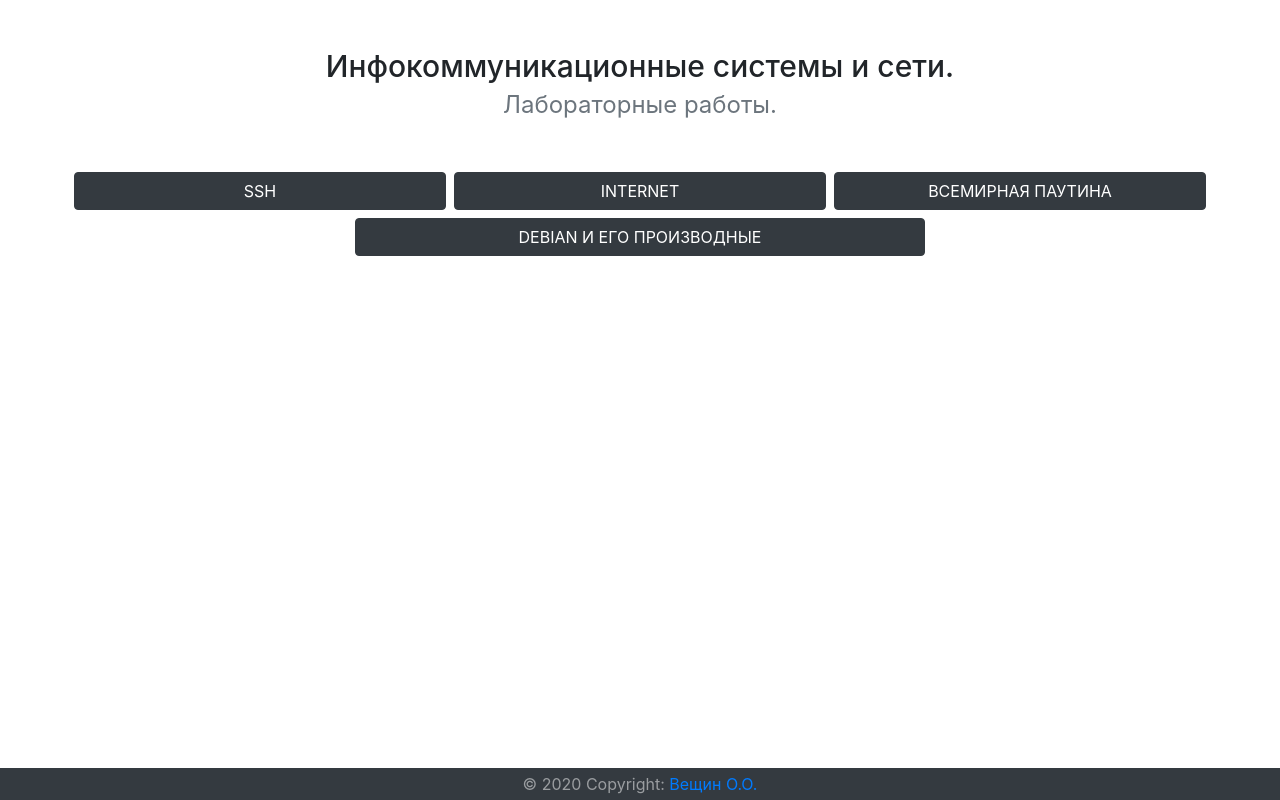
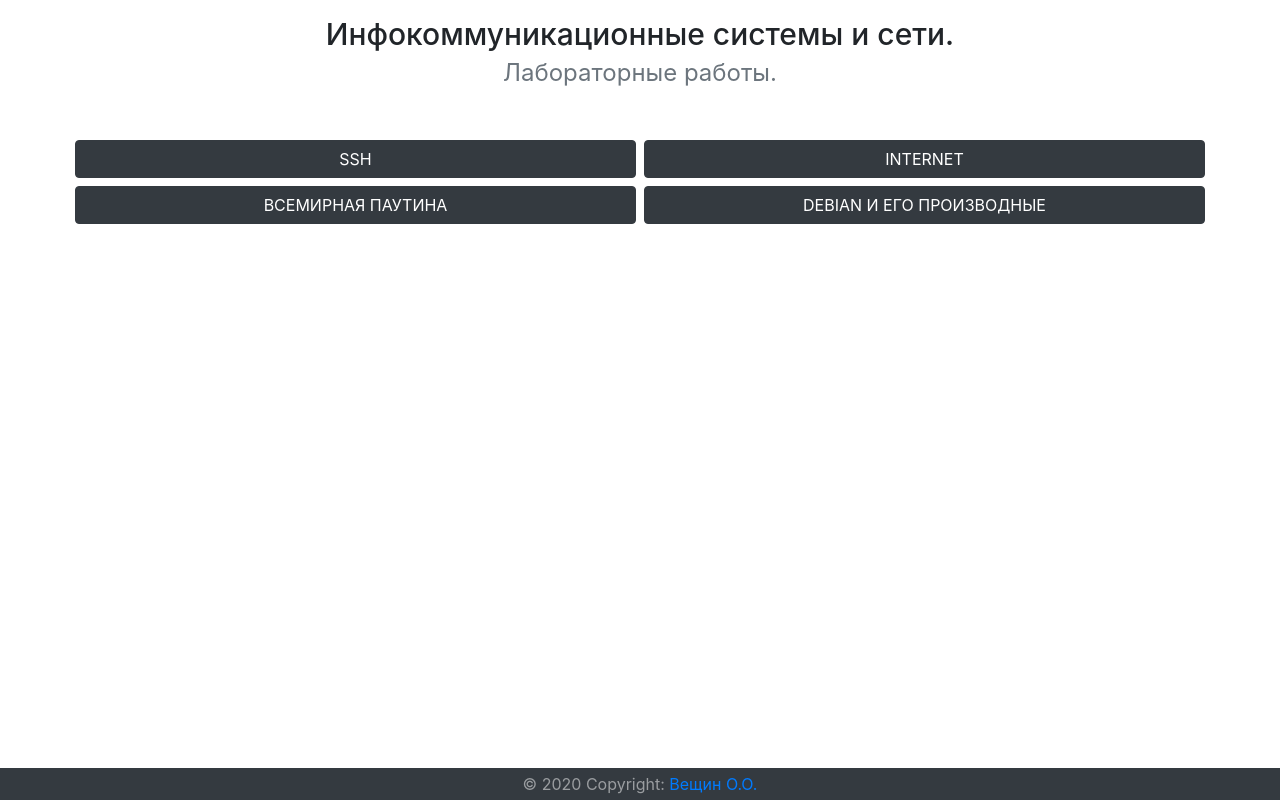
Before and after one commit to madolu2/shmakov_otchet, a plain HTML site: page index.html in a window 1280 px wide. Drawn offline with nearby package versions, Linux system fonts and the light colour scheme.

Commit message:
починил кнопки опять!

```diff
--- a/index.html
+++ b/index.html
@@ -11,20 +11,18 @@
     <script src="https://stackpath.bootstrapcdn.com/bootstrap/4.4.1/js/bootstrap.min.js" integrity="sha384-wfSDF2E50Y2D1uUdj0O3uMBJnjuUD4Ih7YwaYd1iqfktj0Uod8GCExl3Og8ifwB6" crossorigin="anonymous"></script>
 </head>
 <body>
-    <div class="container pt-5">
+    <div class="container p-3">
         <h1 class="text-center mb-4 pb-4">Инфокоммуникационные системы и сети.
             <br>
             <small class="text-muted">Лабораторные работы.</small>
         </h1>
-        <div class="row">
+        <div class="row col-xs-3">
             <a href="ssh.html" class="col m-1 text-uppercase btn btn-dark">SSH</a>
             <a href="#" class="col m-1 text-uppercase btn btn-dark">INTERNET</a>
+        </div>
+        <div class="row col-xs-3">
             <a href="#" class="col m-1 text-uppercase btn btn-dark">Всемирная паутина</a>
-        </div>
-        <div class="row">
-            <div class="col"></div>
-            <a href="#" class="col-6 m-1 text-uppercase btn btn-dark">Debian и его производные</a>
-            <div class="col"></div>
+            <a href="#" class="col m-1 text-uppercase btn btn-dark">Debian и его производные</a>
         </div>
 
     </div>
```
Also changed, not shown: ssh.html (+5 -4 lines).
